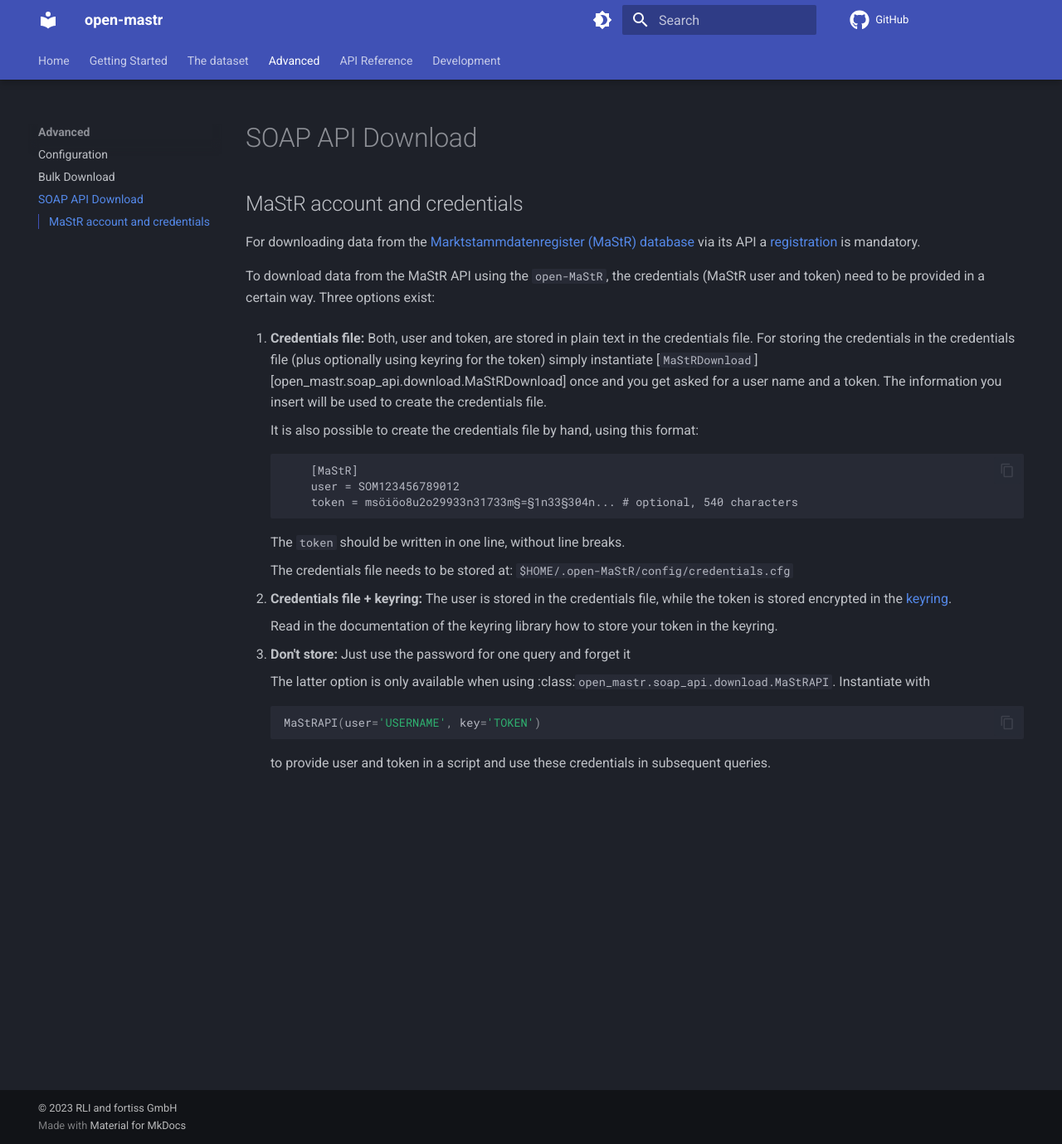
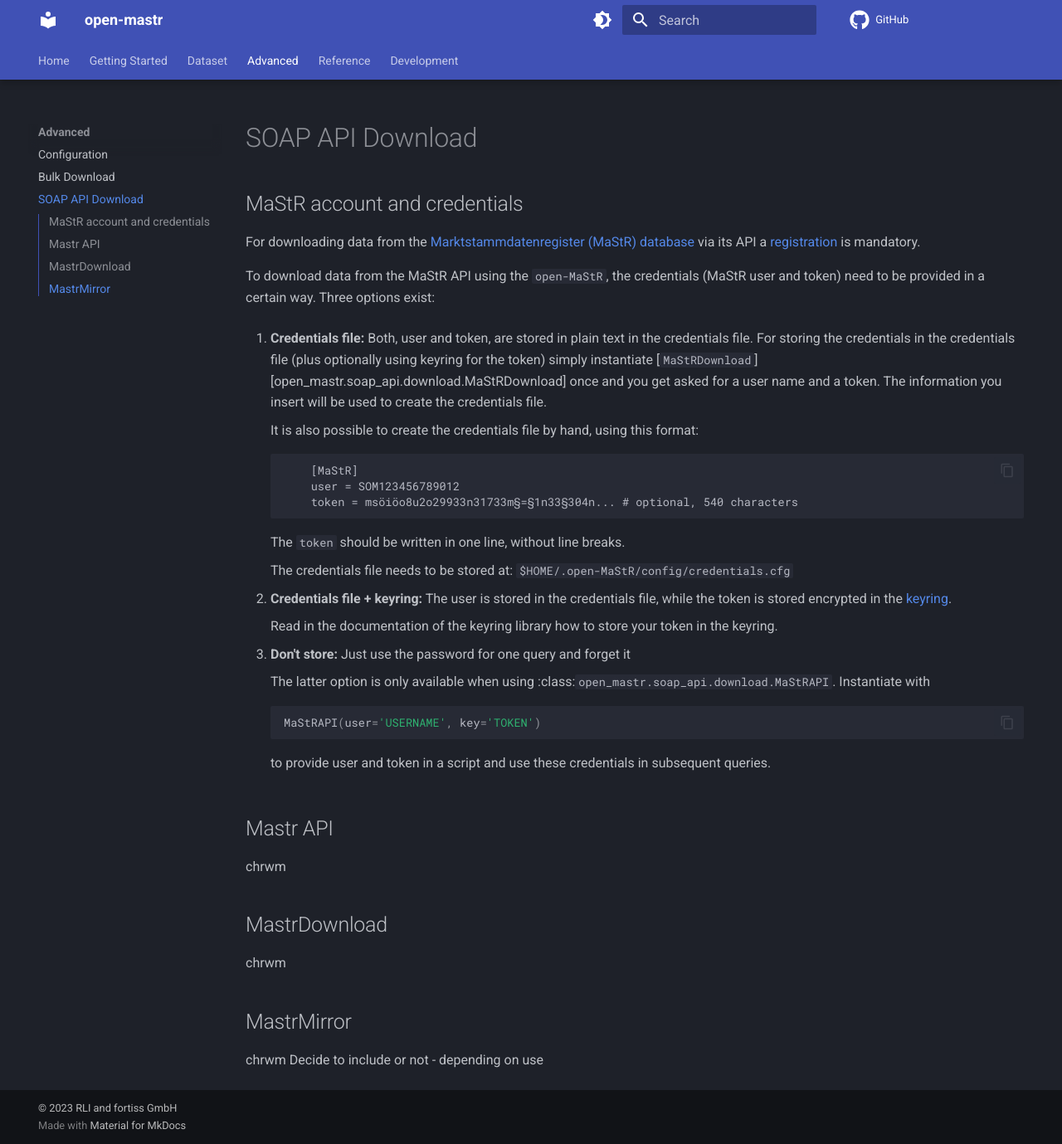
Before and after one commit to OpenEnergyPlatform/open-MaStR, an MkDocs documentation site: the page built from docs/advanced/api_download.md, in a window 1280 px wide and 1379 px high. Shown: the whole window at 83% size. Built offline with MkDocs 1.6.1 and Material for MkDocs 9.7.7, drawn with Linux system fonts in a browser that asks for light colours; comment, search, counter and statistics services are not loaded.

Commit message:
Adjust/add sections #434

```diff
--- a/docs/advanced/api_download.md
+++ b/docs/advanced/api_download.md
@@ -43,3 +43,16 @@
 
     to provide user and token in a script and use these
     credentials in subsequent queries.
+
+## Mastr API
+
+chrwm
+
+## MastrDownload
+
+chrwm
+
+## MastrMirror
+
+chrwm
+Decide to include or not - depending on use
--- a/mkdocs.yml
+++ b/mkdocs.yml
@@ -68,12 +68,12 @@
 nav:
   - Home: index.md
   - Getting Started: getting_started.md
-  - The dataset: dataset.md
+  - Dataset: dataset.md
   - Advanced:
     - Configuration: advanced/configuration.md
     - Bulk Download: advanced/bulk_download.md
     - SOAP API Download: advanced/api_download.md
-  - API Reference:
+  - Reference:
     - Basic Usage: reference/basic.md
     - Advanced Usage of the MaStR SOAP-API: reference/advanced.md
   - Development:
```
